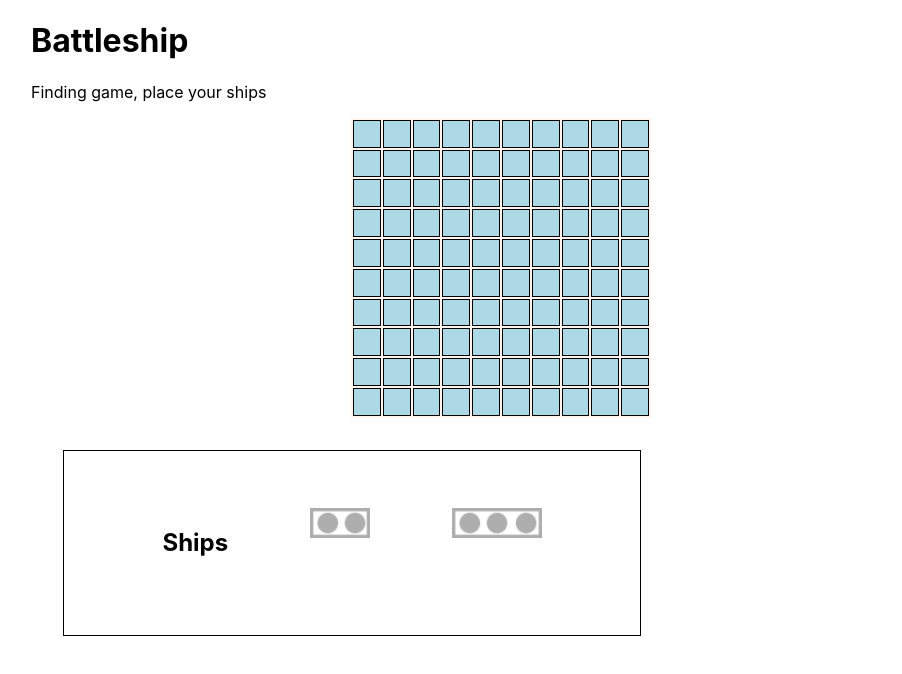
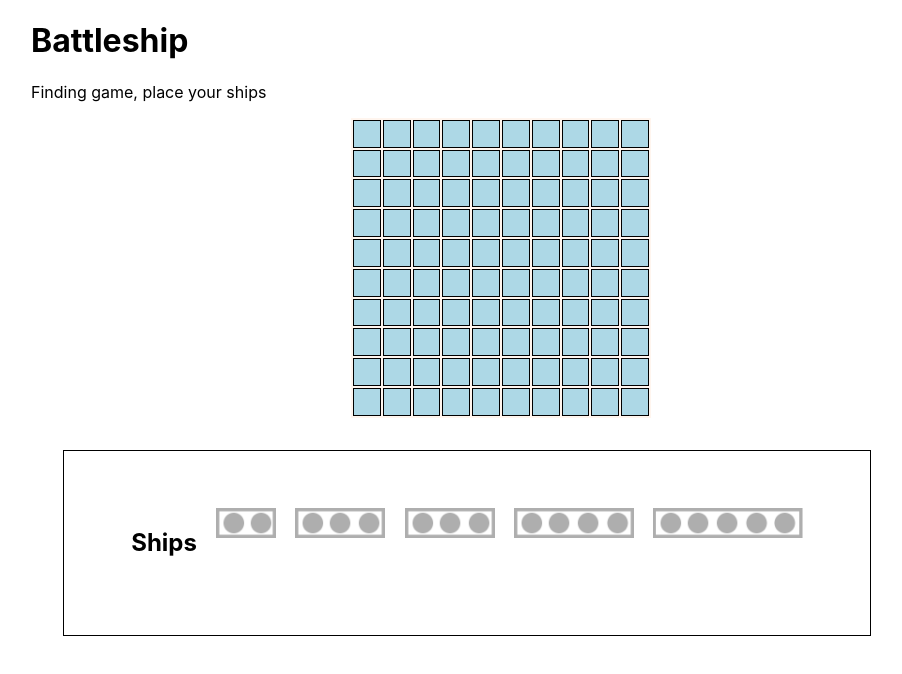
Before and after one commit to kylem038/battleship, a React (Create React App) app in the folder frontend/: page / in a window 1280 px wide. Shown: the top 674 px of the page, without its empty margins (33-935 px from the left). Built offline with nearby package versions, Linux system fonts and the light colour scheme.

Commit message:
Iterating to render ships

```diff
--- a/frontend/src/App.css
+++ b/frontend/src/App.css
@@ -17,12 +17,13 @@
 
 .ship-area {
   display: flex;
+  flex-wrap: wrap;
   justify-content: space-around;
   margin-left: 2rem;
   margin-top: 2rem;
   padding: 5%;
   border: 1px solid black;
-  width: 40%;
+  width: 60%;
 }
 
 .ship2 {
--- a/frontend/src/App.tsx
+++ b/frontend/src/App.tsx
@@ -1,4 +1,4 @@
-import React, { useState, useRef } from 'react';
+import React, { useState } from 'react';
 import Draggable from 'react-draggable';
 import './App.css';
 
@@ -18,8 +18,6 @@ import { Ships, GameMode } from './enums';
 
 const App = () => {
   const [gameMode, setGameMode] = useState(GameMode.Placement);
-  const nodeRef1 = useRef(null);
-  const nodeRef2 = useRef(null);
 
   const gameBoard: GameBoard = {
     boardHeight: 10,
@@ -46,6 +44,19 @@ const App = () => {
     return elements;
   };
 
+  const generateShips = () => {
+    const ships = [Ships.patrolBoat, Ships.submarine, Ships.destroyer, Ships.battleship, Ships.carrier];
+    return ships.map((ship, i) => {
+      return (
+        <Draggable key={`ship-${i}`}>
+          <div>
+            <Ship ship={ship} />
+          </div>
+        </Draggable>
+      );
+    });
+  };
+
   return (
     <div className="App">
       <h1>Battleship</h1>
@@ -57,16 +68,7 @@ const App = () => {
       </table>
       <div className="ship-area">
         <h2>Ships</h2>
-        <Draggable nodeRef={nodeRef1}>
-          <div ref={nodeRef1}>
-            <Ship ship={Ships.patrolBoat} />
-          </div>
-        </Draggable>
-        <Draggable nodeRef={nodeRef2}>
-          <div ref={nodeRef2}>
-            <Ship ship={Ships.submarine} />
-          </div>
-        </Draggable>
+        {generateShips()}
       </div>
     </div>
   );
--- a/frontend/src/Cell.tsx
+++ b/frontend/src/Cell.tsx
@@ -8,11 +8,11 @@ interface Props {
 const Cell: React.FC<Props> = ({ x, y }) => {
   const [currentDragTarget, setCurrentDragTarget] = useState<DragTarget>({ x: null, y: null, target: null });
 
-  useEffect(() => {
-    console.log('Set current drag target');
-    console.log('Drag target X', currentDragTarget.x);
-    console.log('Drag target Y', currentDragTarget.y);
-  }, [currentDragTarget]);
+  // useEffect(() => {
+  //   console.log('Set current drag target');
+  //   console.log('Drag target X', currentDragTarget.x);
+  //   console.log('Drag target Y', currentDragTarget.y);
+  // }, [currentDragTarget]);
 
   return (
     <td
--- a/frontend/src/Ship.tsx
+++ b/frontend/src/Ship.tsx
@@ -1,4 +1,7 @@
 import React from 'react';
+
+// Types
+import { Ships } from './enums';
 
 interface Props {
   ship: Ships;
```
